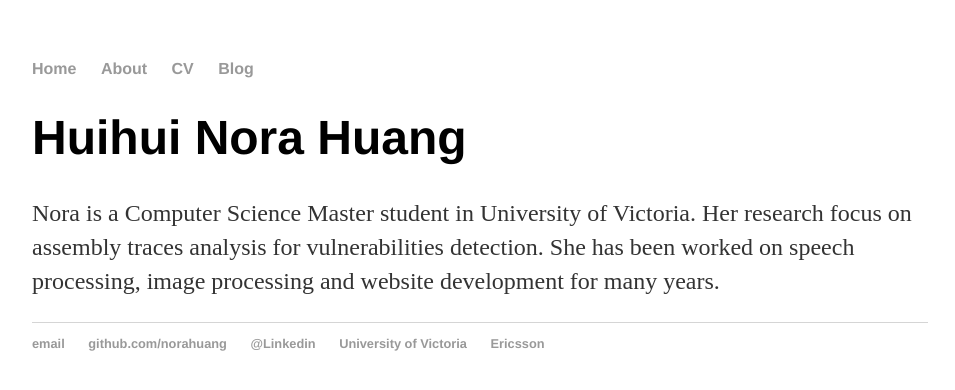
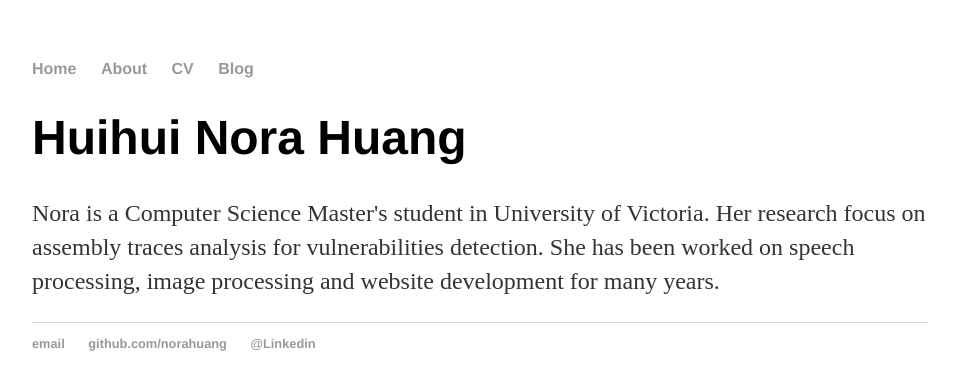
Before and after one commit to norahuang/MY-Websit-repo, a Jekyll site: the page index.html, which Jekyll copies as it is, in a window 1280 px wide. Shown: the top 390 px of the page, without its empty margins (160-1115 px from the left). Built offline with Jekyll 4.4.1, drawn with Linux system fonts in a browser that asks for light colours.

Commit message:
Update index.html

```diff
--- a/index.html
+++ b/index.html
@@ -17,7 +17,7 @@
 	<div class="container">
 		<div class="blurb">
 			<h1>Huihui Nora Huang</h1>
-			<p>Nora is a Computer Science Master student in University of Victoria.
+			<p>Nora is a Computer Science Master's student in University of Victoria.
 		           Her research focus on assembly traces analysis for vulnerabilities detection.
 		           She has been worked on speech processing, image processing and website development for many years. </p>
 		</div>
@@ -29,8 +29,6 @@
 			<li><a href="mailto:norahuangsun@@gmail.com">email</a></li>
 			<li><a href="https://github.com/norahuang">github.com/norahuang</a></li>
 			<li><a href="https://www.linkedin.com/in/nora-huang-6b777586">@Linkedin</a></li>
-			<li><a href="http://www.uvic.ca/">University of Victoria</a></li>
-			<li><a href="https://www.ericsson.com/">Ericsson</a></li>
 		</ul>
 	</footer>
 </body>
```
